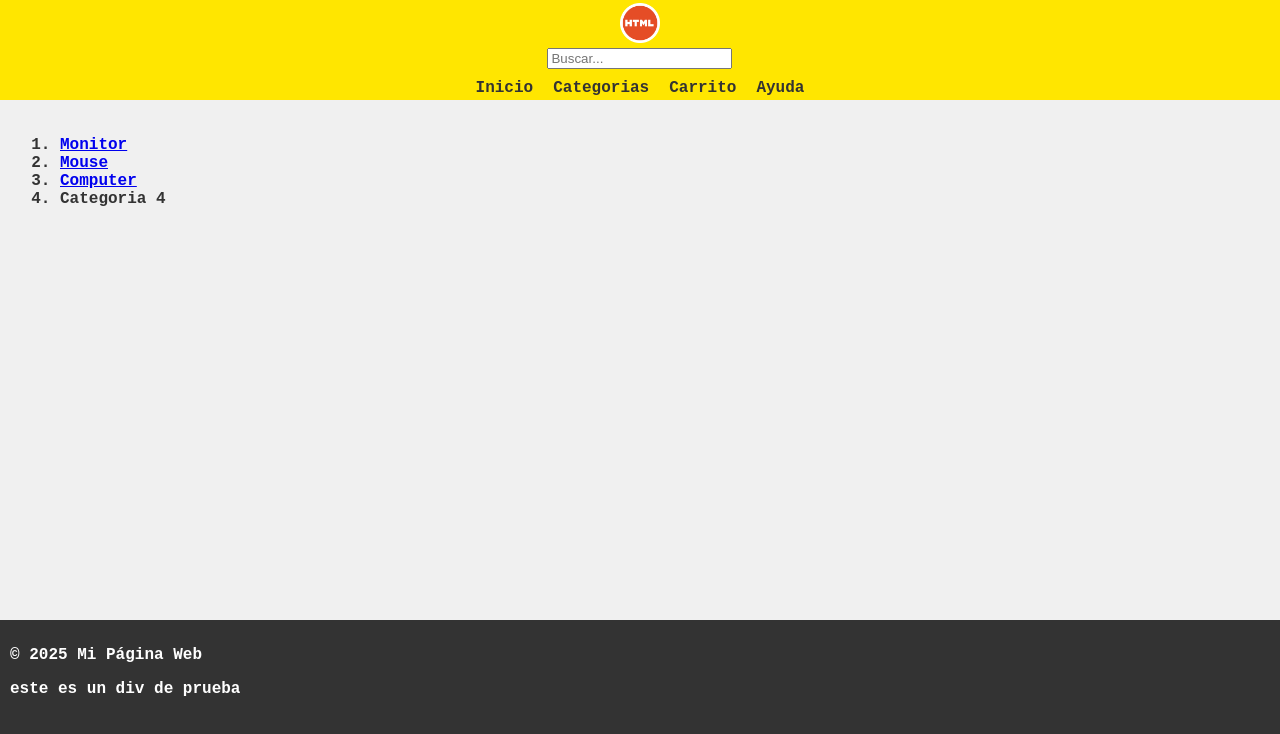
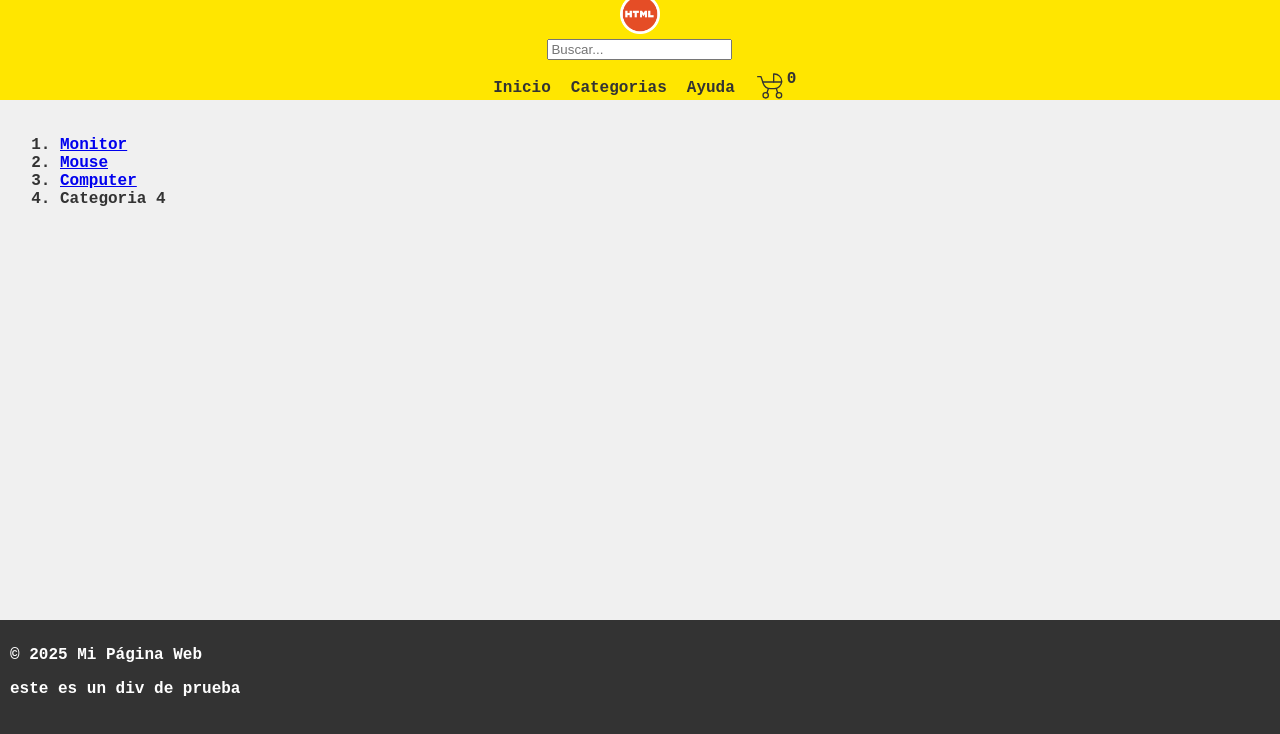
Before and after one commit to mef760/proyecto-aplicaciones-web-cliente-2c-2025, a plain HTML site: page index.html in a window 1280 px wide. Drawn offline with Linux system fonts and the light colour scheme; no server answers.

Commit message:
Add cart functionality with toast notifications and update cart count display

```diff
--- a/app.js
+++ b/app.js
@@ -1,10 +1,23 @@
 import { AIRTABLE_TOKEN, BASE_ID, TABLE_NAME } from './env.js';
+import { ICON_CHECK, ICON_CART } from './icons.js';
 
 document.addEventListener('DOMContentLoaded', () => {
   // dom elements
   const productsDomElements = document.querySelector('.product-container');
   const inputSearch = document.getElementById('input-search-products');
   const categoryLinks = document.querySelectorAll('.category-product-filter');
+  const cartIcon = document.getElementById('cart-icon');
+
+  cartIcon.innerHTML = `${ICON_CART}<span id="cart-count">0</span>`;
+
+  function updateCartCount() {
+    const cartItemsCount = JSON.parse(localStorage.getItem('cart'))?.length || 0;
+
+    if (cartItemsCount > 0) {
+      const cartCountSpan = document.getElementById('cart-count');
+      cartCountSpan.innerText = cartItemsCount;
+    }
+  }
 
   // airtable config
   const airtableToken = AIRTABLE_TOKEN;
@@ -62,6 +75,15 @@ document.addEventListener('DOMContentLoaded', () => {
       const cart = JSON.parse(localStorage.getItem('cart')) || [];
       cart.push(product);
       localStorage.setItem('cart', JSON.stringify(cart));
+      updateCartCount();
+      const toast = document.getElementById('toast-carrito');
+      toast.style.display = 'flex';
+      toast.innerHTML = `
+        ${ICON_CHECK}
+        <div>${product.name} agregado al carrito</div>`;
+      setTimeout(() => {
+        toast.style.display = 'none';
+      }, 3000);
     });
 
     newDiv.append(newImg, newPName, newPPrice, buttonAddToCart);
@@ -109,4 +131,5 @@ document.addEventListener('DOMContentLoaded', () => {
   }
 
   getProductsFromAirtable();
+  updateCartCount();
 });
--- /dev/null
+++ b/icons.js
@@ -0,0 +1,35 @@
+export const ICON_CHECK = `<svg
+            xmlns="http://www.w3.org/2000/svg"
+            width="32"
+            height="32"
+            viewBox="0 0 24 24"
+            fill="none"
+            stroke="currentcolor"
+            stroke-width="1"
+            stroke-linecap="round"
+            stroke-linejoin="round"
+            >
+            <path d="M9 11l3 3l8 -8" />
+            <path d="M20 12v6a2 2 0 0 1 -2 2h-12a2 2 0 0 1 -2 -2v-12a2 2 0 0 1 2 -2h9" />
+        </svg>`;
+
+export const ICON_CART = `
+        <svg
+        xmlns="http://www.w3.org/2000/svg"
+        width="32"
+        height="32"
+        viewBox="0 0 24 24"
+        fill="none"
+        stroke="currentcolor"
+        stroke-width="1"
+        stroke-linecap="round"
+        stroke-linejoin="round"
+        >
+        <path d="M8 19m-2 0a2 2 0 1 0 4 0a2 2 0 1 0 -4 0" />
+        <path d="M18 19m-2 0a2 2 0 1 0 4 0a2 2 0 1 0 -4 0" />
+        <path d="M2 5h2.5l1.632 4.897a6 6 0 0 0 5.693 4.103h2.675a5.5 5.5 0 0 0 0 -11h-.5v6" />
+        <path d="M6 9h14" />
+        <path d="M9 17l1 -3" />
+        <path d="M16 14l1 3" />
+        </svg>
+`;
--- a/index.html
+++ b/index.html
@@ -20,8 +20,8 @@
                     <div>
                         <a>Inicio</a>
                         <a>Categorias</a>
-                        <a>Carrito</a>
                         <a>Ayuda</a>
+                        <a id="cart-icon">Carrito</a>
                     </div>
                 </nav>
             </div>
@@ -47,5 +47,9 @@
             <p id="elemento1">© 2025 Mi Página Web</p>
             <div class="fondo-rojo">este es un div de prueba</div>
         </footer>
+        <div id="toast-carrito">
+
+
+        </div>
     </body>
 </html>
--- a/styles/styles.css
+++ b/styles/styles.css
@@ -96,6 +96,31 @@ footer {
   color: #fff;
 }
 
+#toast-carrito {
+  min-width: 250px;
+  background-color: #114500;
+  position: fixed;
+  color: white;
+  right: 1rem;
+  bottom: 5rem;
+  display: none;
+  animation: aparecer 3s forwards;
+  gap: 1rem;
+  align-items: center;
+  padding: 10px;
+  border-radius: 12%;
+}
+
+#cart-count {
+  position: absolute;
+}
+
+@keyframes aparecer {
+  0% {opacity: 0;}
+  10%, 80% {opacity: 1;}
+
+}
+
 /* 📱 Responsive */
 @media (max-width: 768px) {
   main {
```
